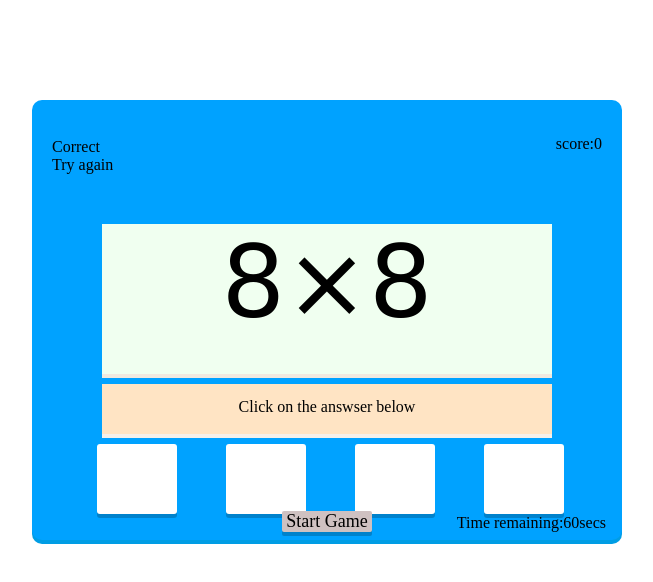
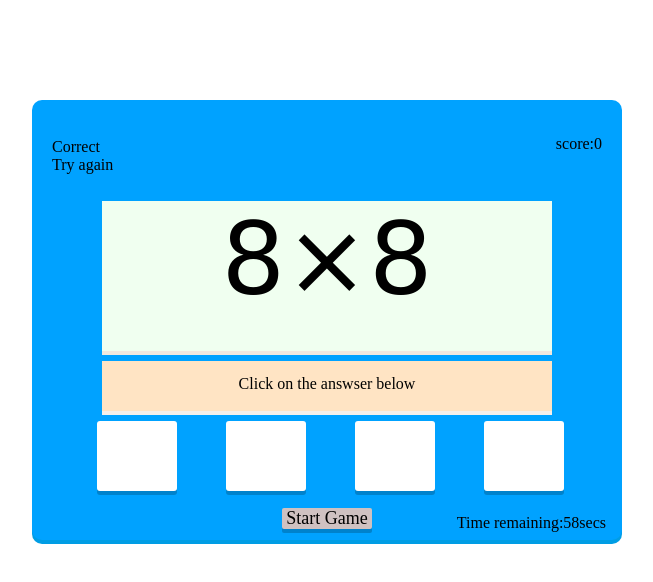
Before and after one commit to fatimagama20/Mathgameproject2, a plain HTML site: page index.html in a window 1280 px wide. Both pictures are taken after a click on the element "Start Game". Shown: the whole page, without its empty margins (313-966 px from the left). Drawn offline with Linux system fonts and the light colour scheme.

Commit message:
Add displayquestions and settimeinterval functions

```diff
--- a/assets/css/style.css
+++ b/assets/css/style.css
@@ -17,7 +17,7 @@
 #question{
     width:450px;
     height:150px;
-    margin:50px auto 10px auto;
+    margin:27px auto 10px auto;
     background-color: honeydew;
     box-shadow:0px 4px rgb(241, 233, 223);
     font-size: 100px;
@@ -48,7 +48,7 @@
 #startReset {
     text-align: center;
     position: absolute;
-    bottom: 8px;
+    bottom: 11px;
     right: 250px;
     width: 90px;
     background-color: rgb(207, 193, 193);
--- a/assets/js/script.js
+++ b/assets/js/script.js
@@ -1,7 +1,10 @@
 //wait for the DOM to finish loading before running the game
 //Get the button elements and add even listeners to them
+let timeremaining;
 document.getElementById('startReset').onclick = function(){
-    location.reload()
+ //   location.reload()
+    timeremaining=60;
+    settimeinterval();
     startGame();
 }
 function startGame(){
@@ -9,7 +12,7 @@ function startGame(){
 let num1 = Math.floor(Math.random() * 10) + 1;
 let num2 = Math.floor(Math.random() * 10) + 1;
 let product = num1 * num2;
-document.getElementById("question").innerHTML = num1 + '&times;' + num2;
+displaymultiplyQuestions(num1,num2);
 }
 
 function checkAnswer(){
@@ -24,6 +27,27 @@ function incrementScore(){
 function generateWrongAnswers(){
 
 }
-function displaymultiplyQuestions(){
+function displaymultiplyQuestions(num1,num2){
+    document.getElementById("question").innerHTML = num1 + '&times;' + num2;
+}
+function settimeinterval(){
+    let settimeinterval = setInterval(function(){
+      // if the time value is greater than zero
+      if(timeremaining>0){
+        timeremaining--;
+      document.getElementById('remainingsecs').innerHTML=timeremaining;
+      }else{
+        //if time value is zero
+        stoptimeinterval()
+       // alert("GAME IS OVER")
+       // show("gameover")
+        document.getElementById('startReset').innerHTML = "Start Game"
+      //  document.getElementById("gameover").innerHTML = "<p> GAME IS OVER</p><br><p>YOUR SCORE IS "+score +"</p>"
+        playing = false
+      }
+    },1000)
+  }
 
-}
+  function stoptimeinterval(){
+    clearInterval(settimeinterval)
+  }
--- a/index.html
+++ b/index.html
@@ -21,7 +21,7 @@
     <div class="box" id="box4"></div>
   </div>
   <div id="startReset">Start Game</div>
-  <div id="timeremaining">Time remaining:<span id="timeremainingvalue">60</span>secs</div>
+  <div id="timeremaining">Time remaining:<span id="remainingsecs">60</span>secs</div>
   <div id="gameover">
   </div>
 </div>
```
